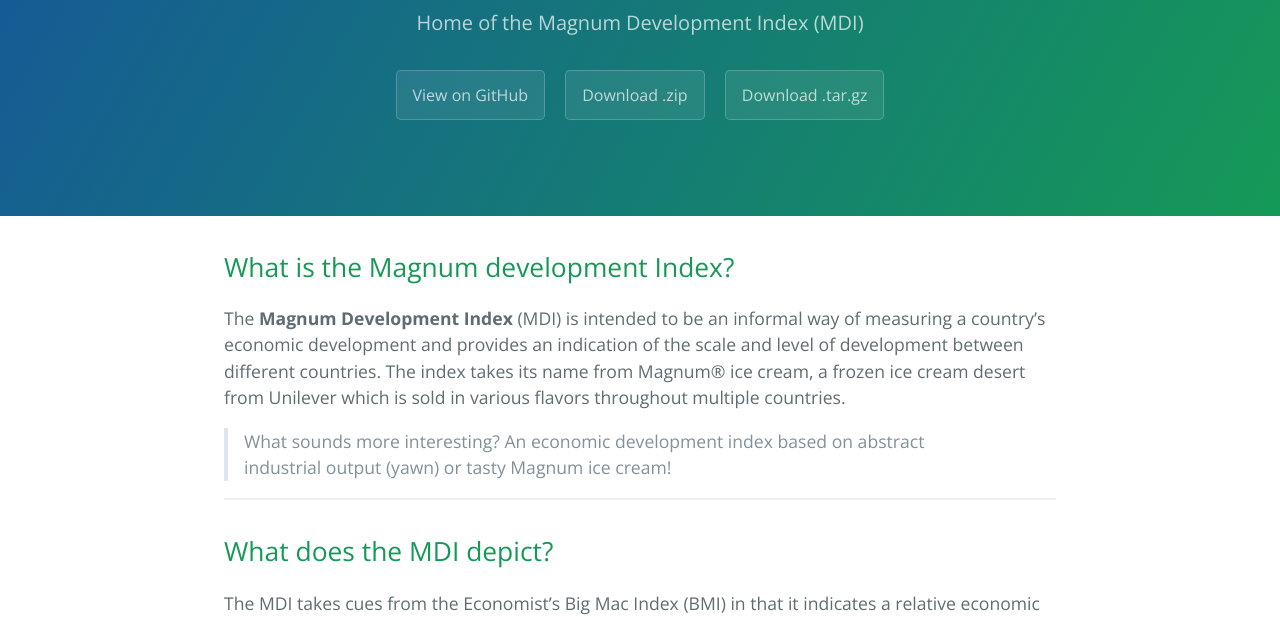
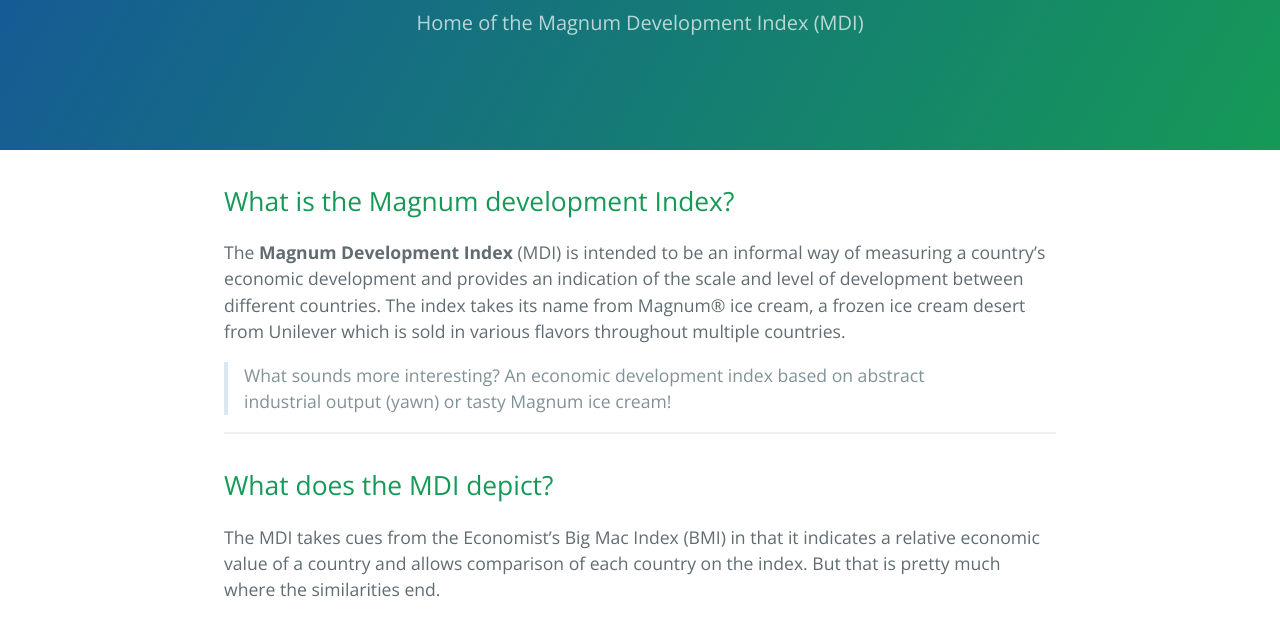
Before and after one commit to Omnipus/MDI, a plain HTML site: page index.html in a window 1280 px wide. Shown: the part 167-784 px from the top of the page. Drawn offline with nearby package versions, Linux system fonts and the light colour scheme.

Commit message:
Update index.html
removed github links

```diff
--- a/index.html
+++ b/index.html
@@ -13,9 +13,6 @@
     <section class="page-header">
       <h1 class="project-name">MDI</h1>
       <h2 class="project-tagline">Home of the Magnum Development Index (MDI)</h2>
-      <a href="https://github.com/Omnipus/MDI" class="btn">View on GitHub</a>
-      <a href="https://github.com/Omnipus/MDI/zipball/master" class="btn">Download .zip</a>
-      <a href="https://github.com/Omnipus/MDI/tarball/master" class="btn">Download .tar.gz</a>
     </section>
 
     <section class="main-content">
```
